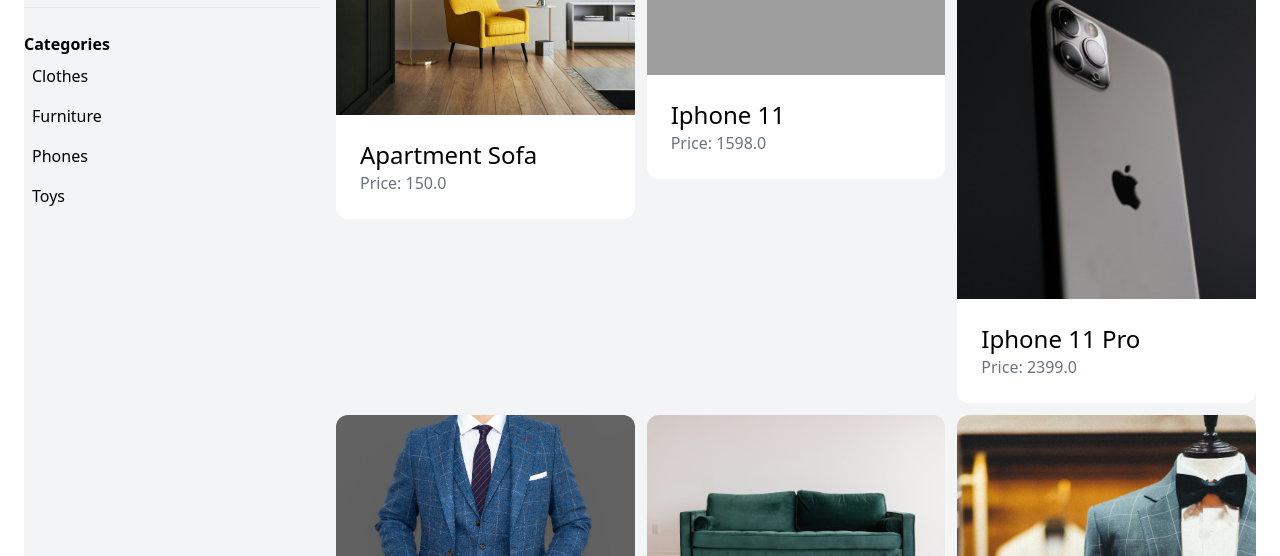
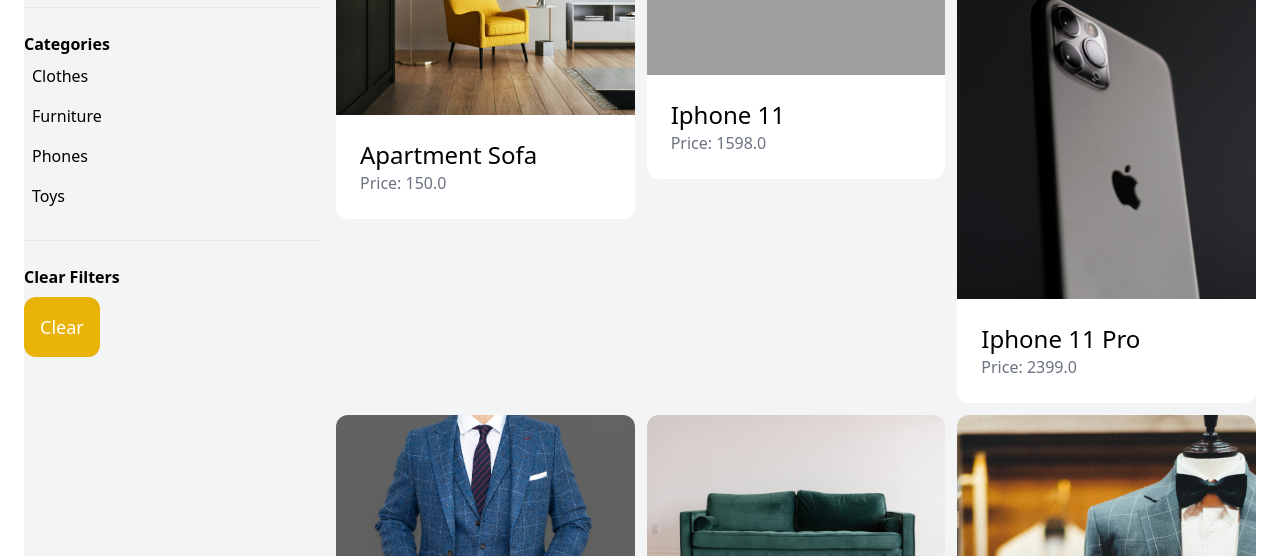
Before and after one commit to AduOseiPoku/commerce, a Django app: page /items/ in a window 1280 px wide. Shown: the part 250-806 px from the top of the page. Run offline with Django 5.2, Linux system fonts and the light colour scheme; data comes from the database, SQL or seed files in the repository; some libraries are stand-ins or nearby versions; grey boxes are pictures that could not be loaded.

Commit message:
items-url change

```diff
--- a/puddle/item/templates/item/items.html
+++ b/puddle/item/templates/item/items.html
@@ -21,6 +21,13 @@
                     </li>
                 {% endfor %}
             </ul>
+
+            <hr class="my-6">
+
+            <p class="font-semibold">Clear Filters</p>
+
+            <ul>
+                <li><a href="{% url "item:items" %}" class="mt-2 py-4 px-4 inline-block bg-yellow-500 text-lg rounded-xl text-white">Clear</a>
         </div>
 
         <div class='col-span-3'>
```
